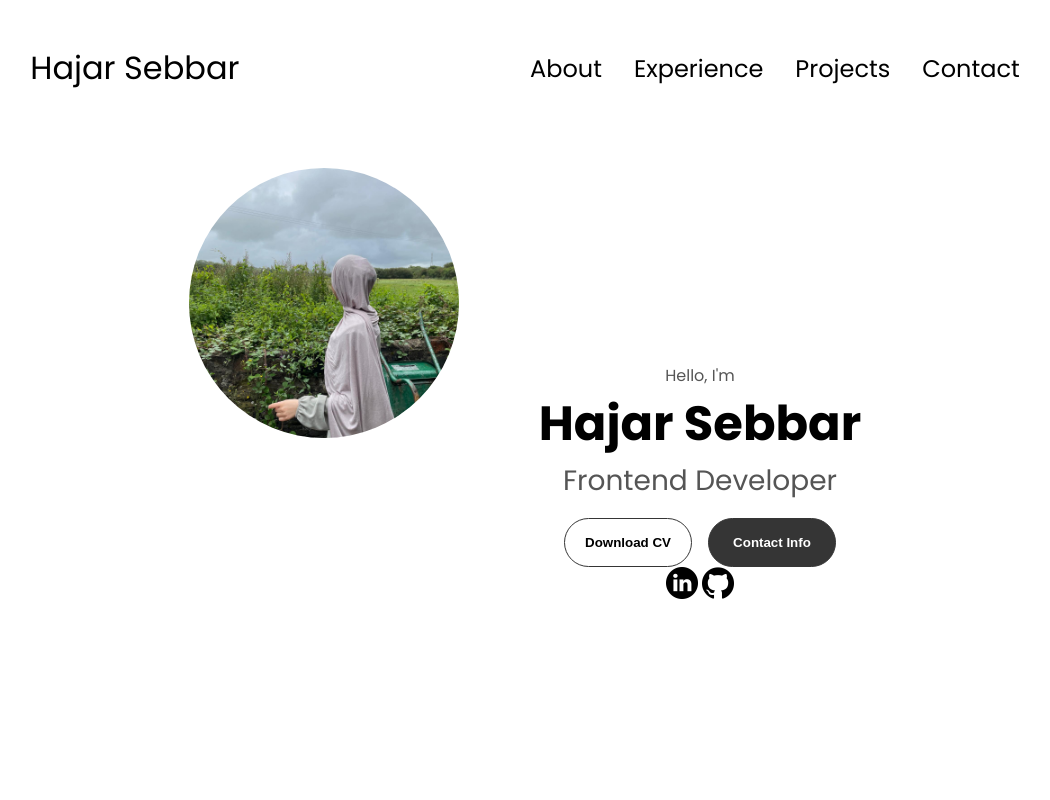
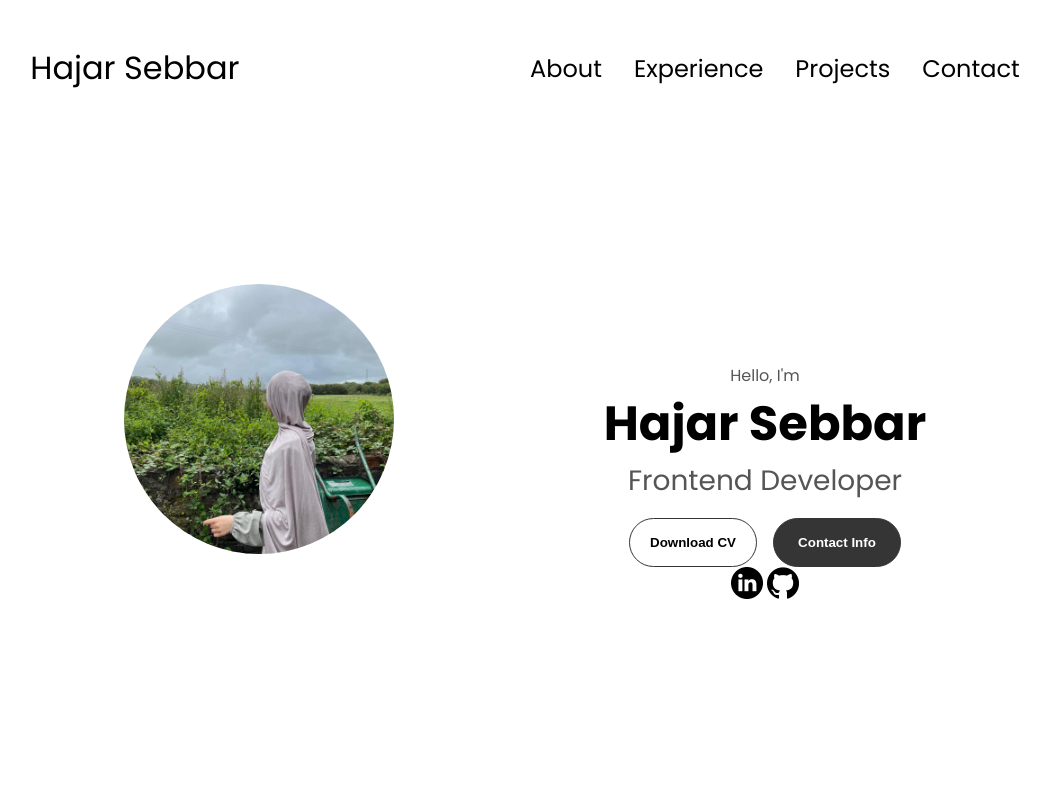
Before and after one commit to Hajar-Sebbar/Portfolio, a plain HTML site: page index.html in a window 1280 px wide. Shown: the top 800 px of the page, without its empty margins (115-1165 px from the left). Drawn offline with Linux system fonts and the light colour scheme.

Commit message:
Update style.css

```diff
--- a/style.css
+++ b/style.css
@@ -278,8 +278,9 @@ section {
 
 .section__pic-container {
     display: flex;
-    height: 150;
-    width: 150;
+    height: 400px;
+    width: 400px;
+     margin: auto 0;
 }
 
 .circledp {
```
